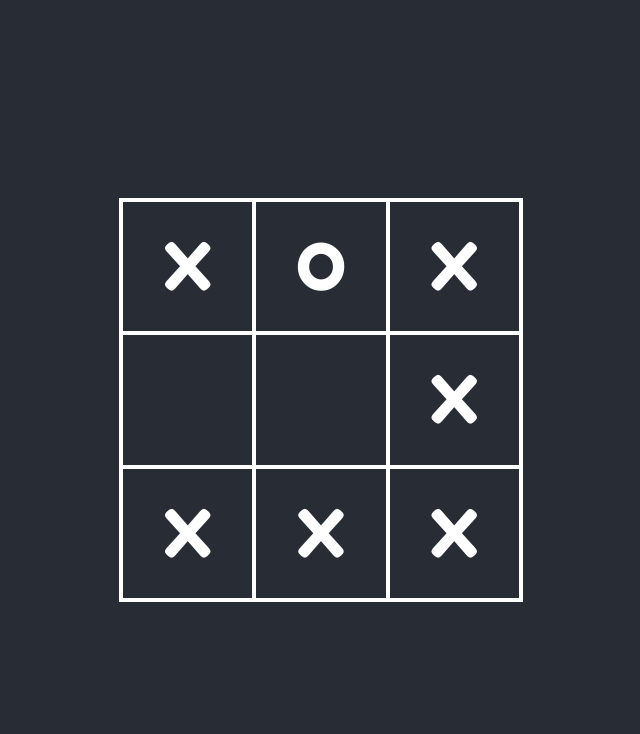
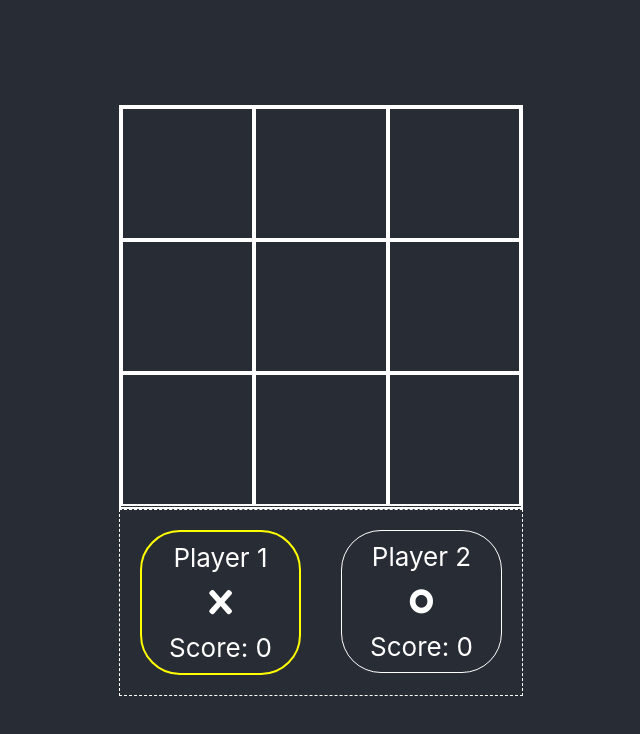
Before and after one commit to Kokyuho/react-tic-tac-toe, a React (Create React App) app: page / in a window 1280 px wide. Shown: the top 734 px of the page, without its empty margins (319-959 px from the left). Built offline with nearby package versions, Linux system fonts and the light colour scheme.

Commit message:
added board, player scores and chip input logic

```diff
--- a/src/components/Board.js
+++ b/src/components/Board.js
@@ -5,35 +5,95 @@ import styled from "styled-components";
 import Chip from "./Chip";
 
 class Board extends React.Component {
+  constructor(props) {
+    super(props);
+    this.state = {
+      chips: [
+        ["", "", ""],
+        ["", "", ""],
+        ["", "", ""],
+      ],
+      result: 0, // 0: playing, 1: winner player1, 2: winner player2
+    };
+    this.handleClick = this.handleClick.bind(this);
+  }
+
+  evaluateBoard() {
+    console.log("evaluating"); // TODO: HERE I NEED TO EVALUATE ALL POSSIBLE WINS
+    this.setState({
+      result: 1, // CHANGE THIS
+    });
+    return 1;
+  }
+
+  handleClick(row, col) {
+    // Check clicked chip state
+    let chip = this.state.chips[row][col];
+
+    // If chip is empty...
+    if (chip === "") {
+      // Create new chip corresponding with active player
+      let newChip = chip;
+      if (this.props.player1Turn) {
+        newChip = "X";
+      } else {
+        newChip = "O";
+      }
+
+      // Update chips state
+      this.setState((state) => {
+        return {
+          chips: [
+            ...state.chips.slice(0, row),
+            [
+              ...state.chips[row].slice(0, col),
+              newChip,
+              ...state.chips[row].slice(col + 1),
+            ],
+            ...state.chips.slice(row + 1),
+          ],
+        };
+      });
+
+      // Evaluate board result
+      let result = this.evaluateBoard();
+
+      // Change player turn if still playing
+      if (result === 0) {
+        this.props.changeTurn();
+      }
+    }
+  }
+
   render() {
     return (
       <Content>
-        <div>
-          <Chip type="X" />
+        <div onClick={() => this.handleClick(0, 0)}>
+          <Chip type={this.state.chips[0][0]} />
         </div>
-        <div>
-          <Chip type="O" />
+        <div onClick={() => this.handleClick(0, 1)}>
+          <Chip type={this.state.chips[0][1]} />
         </div>
-        <div>
-          <Chip type="X" />
+        <div onClick={() => this.handleClick(0, 2)}>
+          <Chip type={this.state.chips[0][2]} />
         </div>
-        <div>
-          <Chip type="" />
+        <div onClick={() => this.handleClick(1, 0)}>
+          <Chip type={this.state.chips[1][0]} />
         </div>
-        <div>
-          <Chip type="" />
+        <div onClick={() => this.handleClick(1, 1)}>
+          <Chip type={this.state.chips[1][1]} />
         </div>
-        <div>
-          <Chip type="X" />
+        <div onClick={() => this.handleClick(1, 2)}>
+          <Chip type={this.state.chips[1][2]} />
         </div>
-        <div>
-          <Chip type="X" />
+        <div onClick={() => this.handleClick(2, 0)}>
+          <Chip type={this.state.chips[2][0]} />
         </div>
-        <div>
-          <Chip type="X" />
+        <div onClick={() => this.handleClick(2, 1)}>
+          <Chip type={this.state.chips[2][1]} />
         </div>
-        <div>
-          <Chip type="X" />
+        <div onClick={() => this.handleClick(2, 2)}>
+          <Chip type={this.state.chips[2][2]} />
         </div>
       </Content>
     );
--- /dev/null
+++ b/src/components/Player.js
@@ -0,0 +1,36 @@
+import React from "react";
+import styled from "styled-components";
+
+class Player extends React.Component {
+  render() {
+    return (
+      <Wrapper>
+        <StyledPlayer active={this.props.active}>
+          <p>{this.props.name}</p>
+          <p className="chipType">{this.props.chipType}</p>
+          <p>Score: {this.props.score}</p>
+        </StyledPlayer>
+      </Wrapper>
+    );
+  }
+}
+
+export default Player;
+
+const Wrapper = styled.div``;
+
+const StyledPlayer = styled.div`
+  border-color: ${(props) => (props.active ? "yellow" : "white")};
+  border-style: solid;
+  border-width: ${(props) => (props.active ? "2px" : "1px")};
+  border-radius: 40px;
+  margin: 20px;
+  > p {
+    margin: 10px 0;
+  }
+  .chipType {
+    font-family: "Fredoka One", cursive;
+    font-size: 2rem;
+    margin: 0;
+  }
+`;
--- a/src/components/TicTacToe.js
+++ b/src/components/TicTacToe.js
@@ -1,23 +1,70 @@
 import React from "react";
+import styled from "styled-components";
 
 // Components
 import Board from "./Board";
+import Player from "./Player";
 
 class TicTacToe extends React.Component {
   constructor(props) {
     super(props);
     this.state = {
-      gameOn: false,
+      gameOn: true,
+      player1: { name: "Player 1", score: 0, active: true, chipType: "X" },
+      player2: { name: "Player 2", score: 0, active: false, chipType: "O" },
     };
+    this.changeTurn = this.changeTurn.bind(this);
+  }
+
+  changeTurn() {
+    // Reverse active state of player 1 and 2.
+    // Note: There must be a better way to do this. But how...
+    this.setState(({ player1, player2 }) => ({
+      player1: {
+        name: player1.name,
+        score: player1.score,
+        active: !player1.active,
+        chipType: player1.chipType,
+      },
+      player2: {
+        name: player2.name,
+        score: player2.score,
+        active: !player2.active,
+        chipType: player2.chipType,
+      },
+    }));
   }
 
   render() {
     return (
       <div>
-        <Board />
+        <Board
+          player1Turn={this.state.player1.active}
+          changeTurn={this.changeTurn}
+        />
+        <PlayersWrapper>
+          <Player
+            name={this.state.player1.name}
+            score={this.state.player1.score}
+            active={this.state.player1.active}
+            chipType={this.state.player1.chipType}
+          />
+          <Player
+            name={this.state.player2.name}
+            score={this.state.player2.score}
+            active={this.state.player2.active}
+            chipType={this.state.player2.chipType}
+          />
+        </PlayersWrapper>
       </div>
     );
   }
 }
 
 export default TicTacToe;
+
+const PlayersWrapper = styled.div`
+  display: grid;
+  border: dashed 1px white; // to be removed
+  grid-template-columns: 1fr 1fr;
+`;
```
